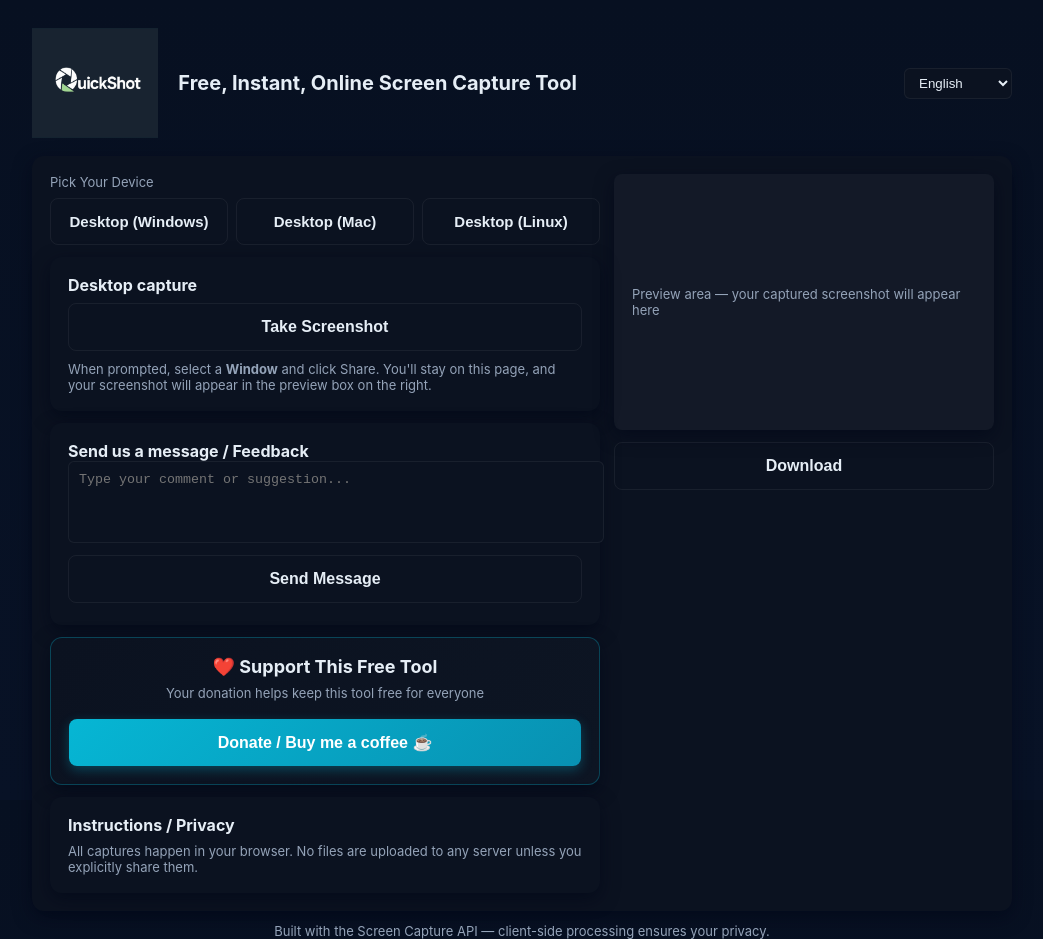
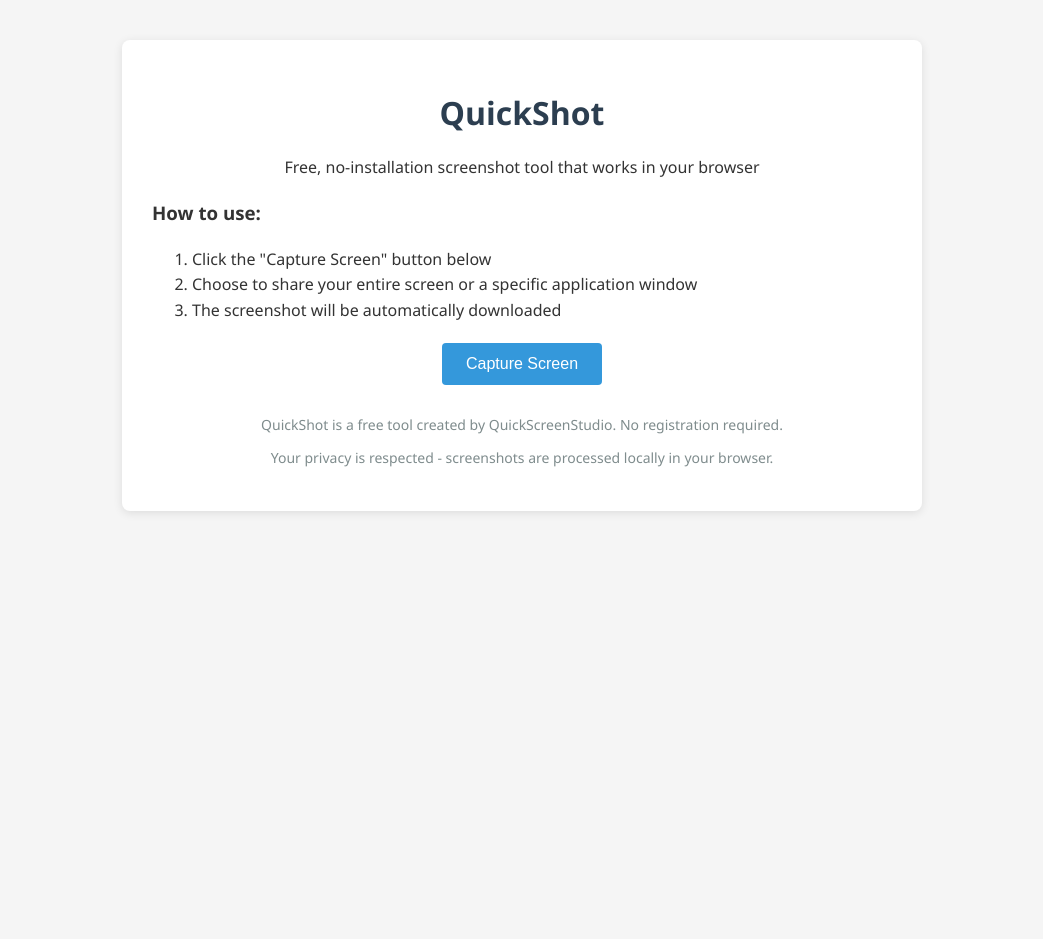
Before and after one commit to Quickscreenstudio/quickshot, a plain HTML site: page index.html in a window 1280 px wide. Shown: the whole page, without its empty margins (118-1161 px from the left). After the commit the page ends 800 px from the top, so only its background shows below. Drawn offline with Linux system fonts and the light colour scheme.

Commit message:
Add files via upload
add google analytics

```diff
--- a/index.html
+++ b/index.html
@@ -1,100 +1,129 @@
-<!doctype html>
+<!DOCTYPE html>
 <html lang="en">
 <head>
-  <meta charset="utf-8" />
-  <meta name="viewport" content="width=device-width,initial-scale=1" />
-  <title>QuickShot - Free Online Screen Capture Tool</title>
-  <link rel="stylesheet" href="style.css">
+    <!-- Google tag (gtag.js) -->
+    <script async src="https://www.googletagmanager.com/gtag/js?id=G-VLSKL3Q41S"></script>
+    <script>
+      window.dataLayer = window.dataLayer || [];
+      function gtag(){dataLayer.push(arguments);}
+      gtag('js', new Date());
+      gtag('config', 'G-VLSKL3Q41S');
+    </script>
+
+    <meta charset="UTF-8">
+    <meta name="viewport" content="width=device-width, initial-scale=1.0">
+    <title>QuickShot - Free Online Screenshot Tool</title>
+    <meta name="description" content="Take quick screenshots without any installation. Free, web-based screenshot tool that works on any device.">
+    <style>
+        body {
+            font-family: 'Segoe UI', Tahoma, Geneva, Verdana, sans-serif;
+            max-width: 800px;
+            margin: 0 auto;
+            padding: 20px;
+            text-align: center;
+            background-color: #f5f5f5;
+            color: #333;
+        }
+        h1 {
+            color: #2c3e50;
+        }
+        .container {
+            background-color: white;
+            border-radius: 8px;
+            padding: 30px;
+            box-shadow: 0 2px 10px rgba(0,0,0,0.1);
+            margin-top: 20px;
+        }
+        button {
+            background-color: #3498db;
+            color: white;
+            border: none;
+            padding: 12px 24px;
+            font-size: 16px;
+            border-radius: 4px;
+            cursor: pointer;
+            transition: background-color 0.3s;
+        }
+        button:hover {
+            background-color: #2980b9;
+        }
+        .instructions {
+            text-align: left;
+            margin: 20px 0;
+            line-height: 1.6;
+        }
+        .footer {
+            margin-top: 30px;
+            font-size: 14px;
+            color: #7f8c8d;
+        }
+    </style>
 </head>
 <body>
-  <div class="wrap">
-    <header style="display: flex; align-items: center; justify-content: space-between; gap: 20px;">
-      <div style="display: flex; align-items: center; gap: 20px;">
-        <img src="QS_Logo.png" alt="QuickShot Logo" style="height: 110px; width: auto;">
-        <h1 id="headerTitle" style="margin: 0;">Free, Instant, Online Screen Capture Tool</h1>
-      </div>
-      <select id="languageSelect">
-        <option value="en" selected>English</option>
-        <option value="zh-cn">中文 (简体)</option>
-        <option value="zh-tw">中文 (繁體)</option>
-        <option value="es">Español</option>
-      </select>
-    </header>
+    <div class="container">
+        <h1>QuickShot</h1>
+        <p>Free, no-installation screenshot tool that works in your browser</p>
 
-    <div class="card grid">
-      <div>
-        <!-- Device Selection -->
-        <section style="margin-bottom:12px">
-          <div class="muted" id="pickDeviceText">Pick Your Device</div>
-          <div class="device-list" style="margin-top:8px">
-            <button id="btnWindows">Desktop (Windows)</button>
-            <button id="btnMac">Desktop (Mac)</button>
-            <button id="btnLinux">Desktop (Linux)</button>
-          </div>
-        </section>
-
-        <!-- Screenshot -->
-        <section class="controls card" style="margin-top:12px">
-          <div style="margin-bottom:8px"><strong>Desktop capture</strong></div>
-          <button id="captureScreen" class="big">Take Screenshot</button>
-          <div style="margin-top:10px" class="hint" id="hintText">
-            When prompted, select a <b>Window</b> and click Share. You’ll stay on this page, and your screenshot will appear in the preview box on the right.
-          </div>
-        </section>
-
-        <!-- Feedback / Donation -->
-        <section class="card" style="margin-top:12px;">
-          <div><strong>Send us a message / Feedback</strong></div>
-          <textarea id="userMessage" placeholder="Type your comment or suggestion..." rows="4"></textarea>
-          <button id="sendMessage" class="big" style="margin-top:8px;">Send Message</button>
-          <div id="messageStatus" class="muted" style="margin-top:4px;"></div>
-        </section>
-
-        <section class="card" style="margin-top:12px;text-align:center; background: linear-gradient(135deg, var(--card) 0%, #0d1523 100%); border: 1px solid rgba(6, 182, 212, 0.3);">
-          <div style="font-size:18px; margin-bottom:8px;"><strong>❤️ Support This Free Tool</strong></div>
-          <div class="muted" style="margin-bottom:12px;">Your donation helps keep this tool free for everyone</div>
-          <a href="https://ko-fi.com/quickscreenstudio" target="_blank">
-            <button class="big" style="margin-top:6px; background: linear-gradient(135deg, #06b6d4 0%, #0891b2 100%); color: white; border: none; box-shadow: 0 4px 12px rgba(6, 182, 212, 0.3);">Donate / Buy me a coffee ☕</button>
-          </a>
-        </section>
-
-        <section style="margin-top:12px" class="card">
-          <div><strong>Instructions / Privacy</strong></div>
-          <div style="margin-top:8px" class="muted" id="privacyText">
-            All captures happen in your browser. No files are uploaded to any server unless you explicitly share them.
-          </div>
-        </section>
-      </div>
-
-      <!-- Preview + Actions -->
-      <aside>
-        <div class="card preview" id="previewCard">
-          <div id="previewInner">
-            <div class="muted">Preview area — your captured screenshot will appear here</div>
-          </div>
+        <div class="instructions">
+            <h3>How to use:</h3>
+            <ol>
+                <li>Click the "Capture Screen" button below</li>
+                <li>Choose to share your entire screen or a specific application window</li>
+                <li>The screenshot will be automatically downloaded</li>
+            </ol>
         </div>
 
-        <div class="button-row">
-          <button id="downloadBtn" class="big" disabled style="width: 100%;">Download</button>
+        <button id="captureBtn">Capture Screen</button>
+
+        <div class="footer">
+            <p>QuickShot is a free tool created by QuickScreenStudio. No registration required.</p>
+            <p>Your privacy is respected - screenshots are processed locally in your browser.</p>
         </div>
-      </aside>
     </div>
 
-    <footer>
-      <div class="muted" style="margin-top:8px">Built with the Screen Capture API — client-side processing ensures your privacy.</div>
-    </footer>
-  </div>
+    <script>
+        document.getElementById('captureBtn').addEventListener('click', function() {
+            // Using the browser's built-in screen capture API
+            navigator.mediaDevices.getDisplayMedia({
+                video: {
+                    cursor: "always"
+                },
+                audio: false
+            }).then(stream => {
+                // Create video element to capture frame
+                const video = document.createElement('video');
+                video.srcObject = stream;
+                video.onloadedmetadata = () => {
+                    video.play();
 
-  <!-- Interstitial modal -->
-  <div class="interstitial" id="interstitial">
-    <div class="box">
-      <div style="margin-bottom:10px"><strong>Your screenshot is ready!</strong></div>
-      <div class="muted">Preparing your download... <span id="countdown">3</span>s</div>
-    </div>
-  </div>
+                    // Create canvas to draw the video frame
+                    const canvas = document.createElement('canvas');
+                    canvas.width = video.videoWidth;
+                    canvas.height = video.videoHeight;
+                    const ctx = canvas.getContext('2d');
 
-  <video id="screenVideo" style="display:none"></video>
+                    // Wait a moment for video to render properly
+                    setTimeout(() => {
+                        ctx.drawImage(video, 0, 0, canvas.width, canvas.height);
 
-  <script src="script.js"></script>
+                        // Stop the video stream
+                        stream.getTracks().forEach(track => track.stop());
+
+                        // Convert canvas to image and download
+                        const dataUrl = canvas.toDataURL('image/png');
+                        const a = document.createElement('a');
+                        a.href = dataUrl;
+                        a.download = 'quickshot-screenshot.png';
+                        document.body.appendChild(a);
+                        a.click();
+                        document.body.removeChild(a);
+                    }, 100);
+                };
+            }).catch(err => {
+                console.error('Error capturing screen:', err);
+                alert('Sorry, there was an error capturing your screen. Please make sure you have given permission to share your screen.');
+            });
+        });
+    </script>
 </body>
 </html>
```
